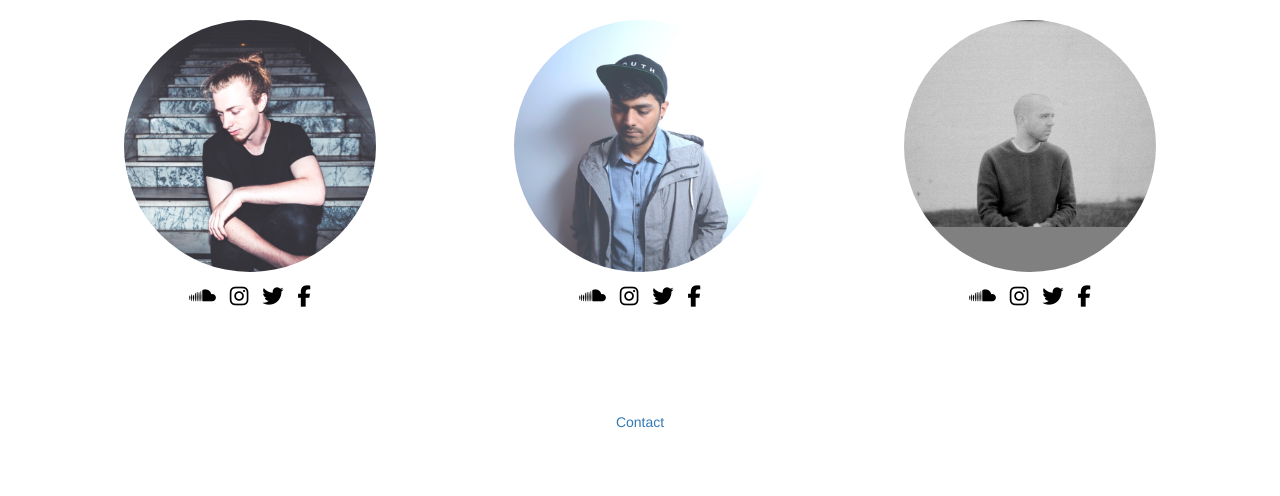
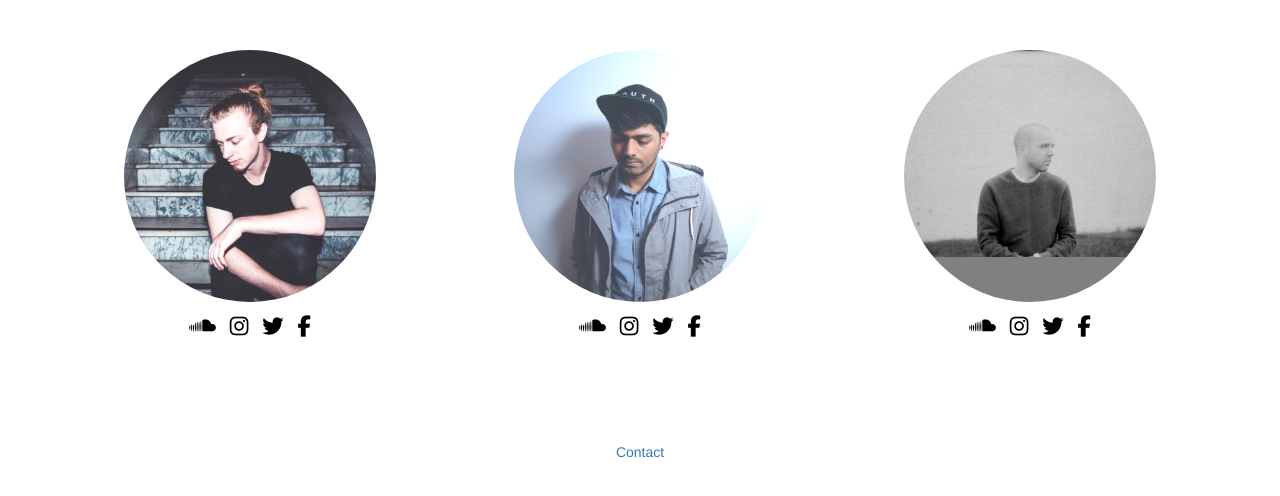
Before and after one commit to josh-jacobson/kubic, a plain HTML site: page index.html in a window 1280 px wide. Drawn offline with nearby package versions, Linux system fonts and the light colour scheme.

Commit message:
adjust top spacing

```diff
--- a/css/kubic.css
+++ b/css/kubic.css
@@ -1,4 +1,8 @@
 body { background: white !important; }
+
+.kubic-content {
+  padding-top: 50px;
+}
 
 .main-title {
   color: black;
--- a/index.html
+++ b/index.html
@@ -25,8 +25,7 @@
     <center>
 
       <!-- <h1 class="main-title">Kubic Management</h1> -->
-      </br>
-      <div class="row">
+      <div class="row kubic-content">
 
         <div class="artist col-md-4">
           <div class="artist-photo">
```
